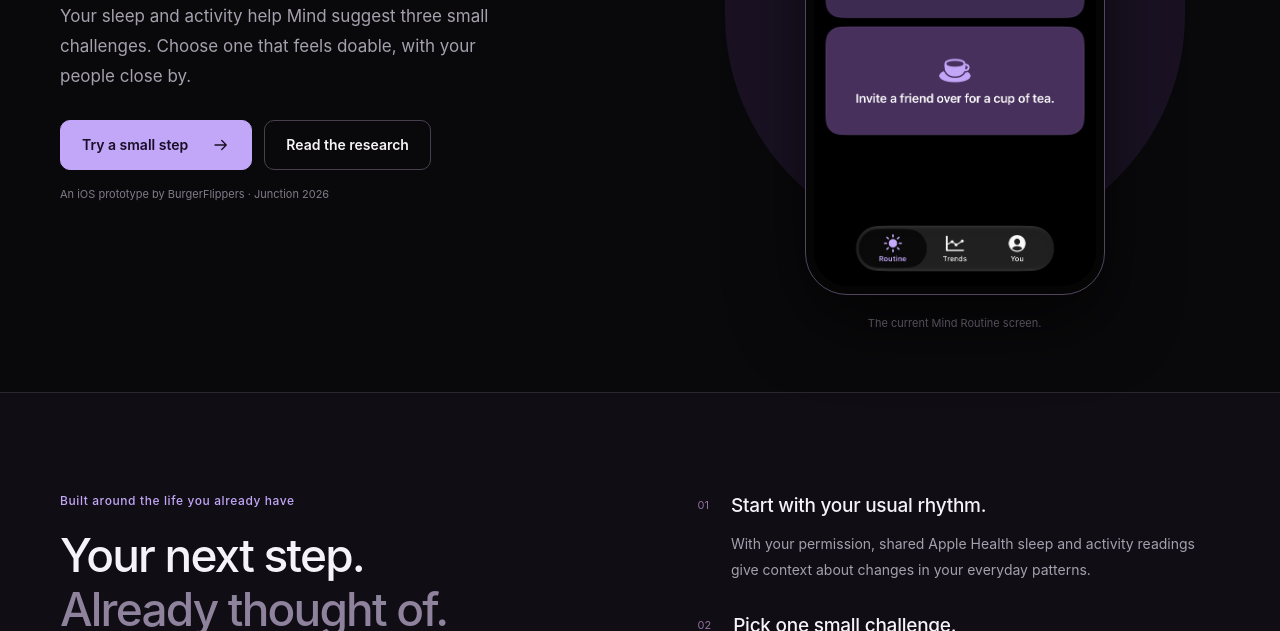
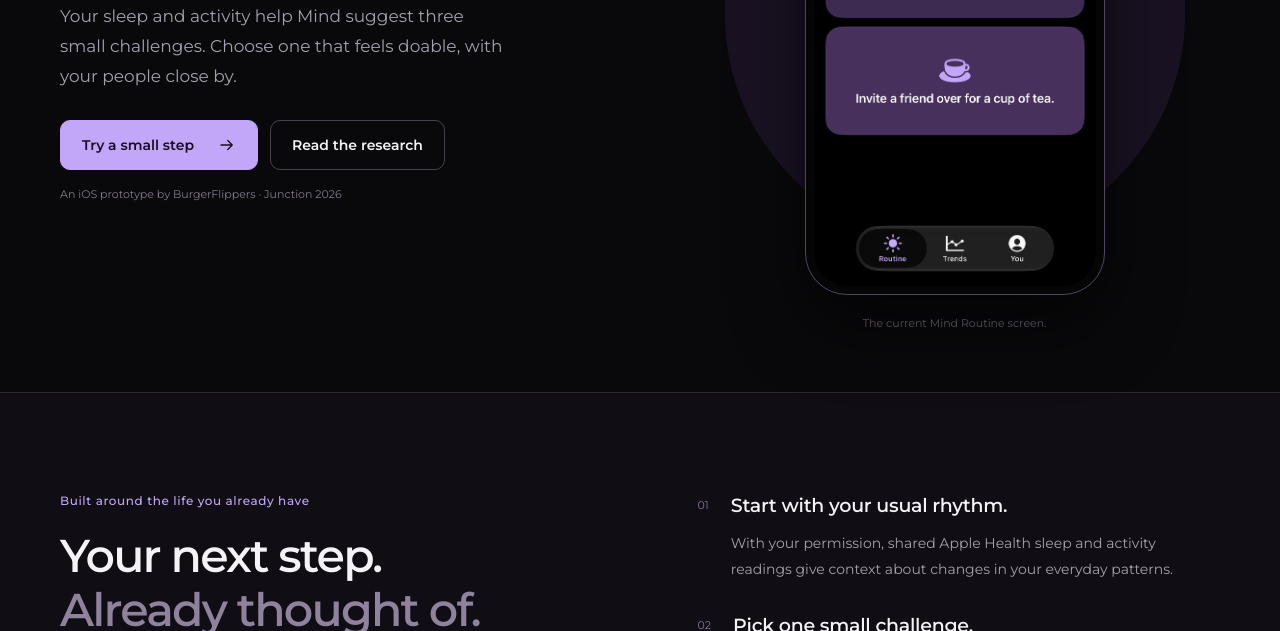
Before and after one commit to BurgerFlippers/beside-website, a plain HTML site: page index.html in a window 1280 px wide. Shown: the part 469-1100 px from the top of the page. Drawn offline with Linux system fonts and the light colour scheme.

Commit message:
[web] Use locally hosted Montserrat font

```diff
--- a/index.html
+++ b/index.html
@@ -7,6 +7,7 @@
   <meta name="description" content="Meet Mind: small daily challenges, your everyday rhythm and the people you trust. An iOS prototype by BurgerFlippers, built at Junction 2026.">
   <title>Mind — a little support for your everyday</title>
   <link rel="icon" type="image/png" href="assets/beside-mark.png">
+  <link rel="preload" href="assets/fonts/montserrat-variable.ttf" as="font" type="font/ttf" crossorigin>
   <link rel="stylesheet" href="styles.css">
   <script src="app.js" defer></script>
 </head>
--- a/styles.css
+++ b/styles.css
@@ -1,3 +1,11 @@
+@font-face {
+  font-family: "Montserrat";
+  src: url("assets/fonts/montserrat-variable.ttf") format("truetype");
+  font-style: normal;
+  font-weight: 100 900;
+  font-display: swap;
+}
+
 :root {
   color-scheme: dark;
   --paper: #09090b;
@@ -8,7 +16,7 @@
   --line: #2b2632;
   --accent: #c2a6f7;
   --purple: #34263f;
-  --font: -apple-system, BlinkMacSystemFont, "Segoe UI", sans-serif;
+  --font: "Montserrat", -apple-system, BlinkMacSystemFont, "Segoe UI", sans-serif;
 }
 * { box-sizing: border-box; }
 html { scroll-behavior: smooth; scroll-padding-top: 32px; }
```
Also changed, not shown: assets/fonts/OFL.txt (added), assets/fonts/montserrat-variable.ttf (added), 1 other file.
